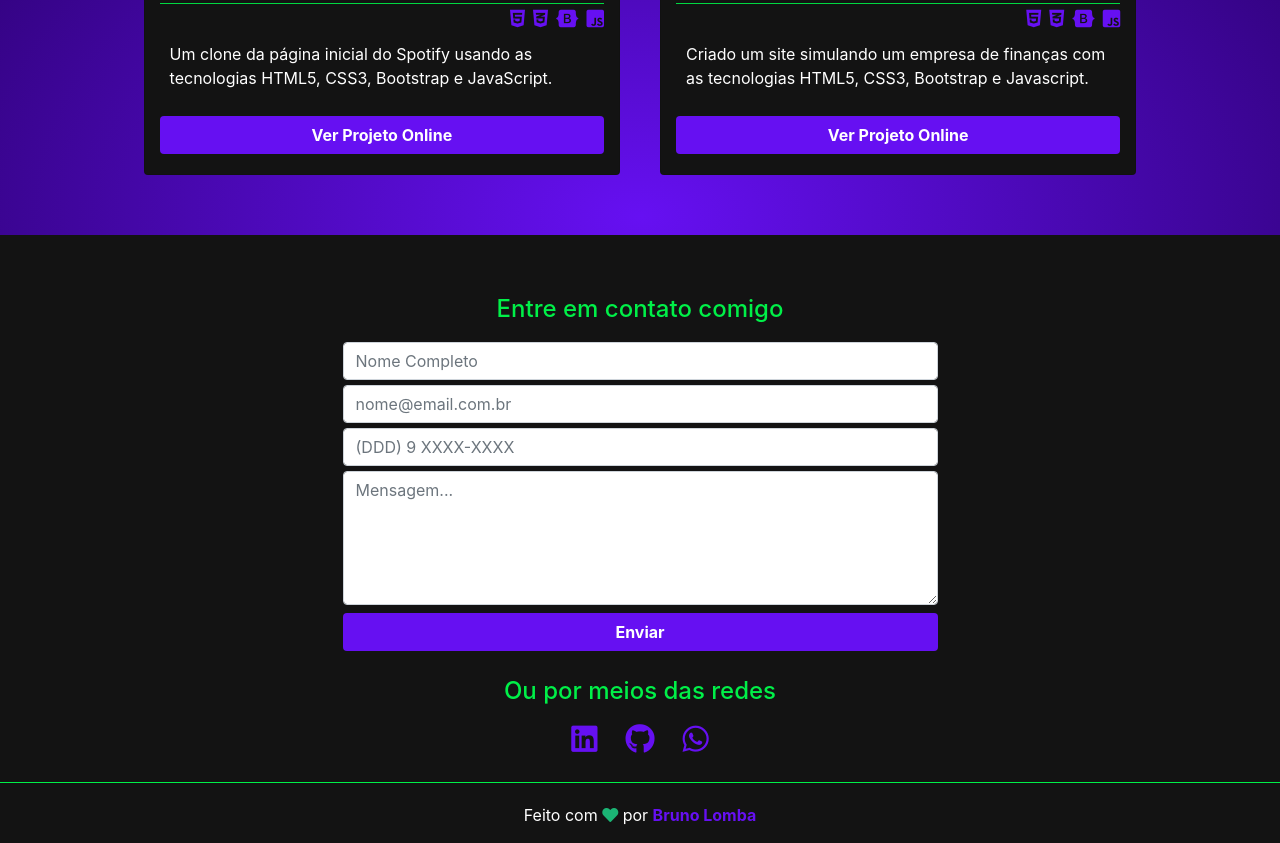
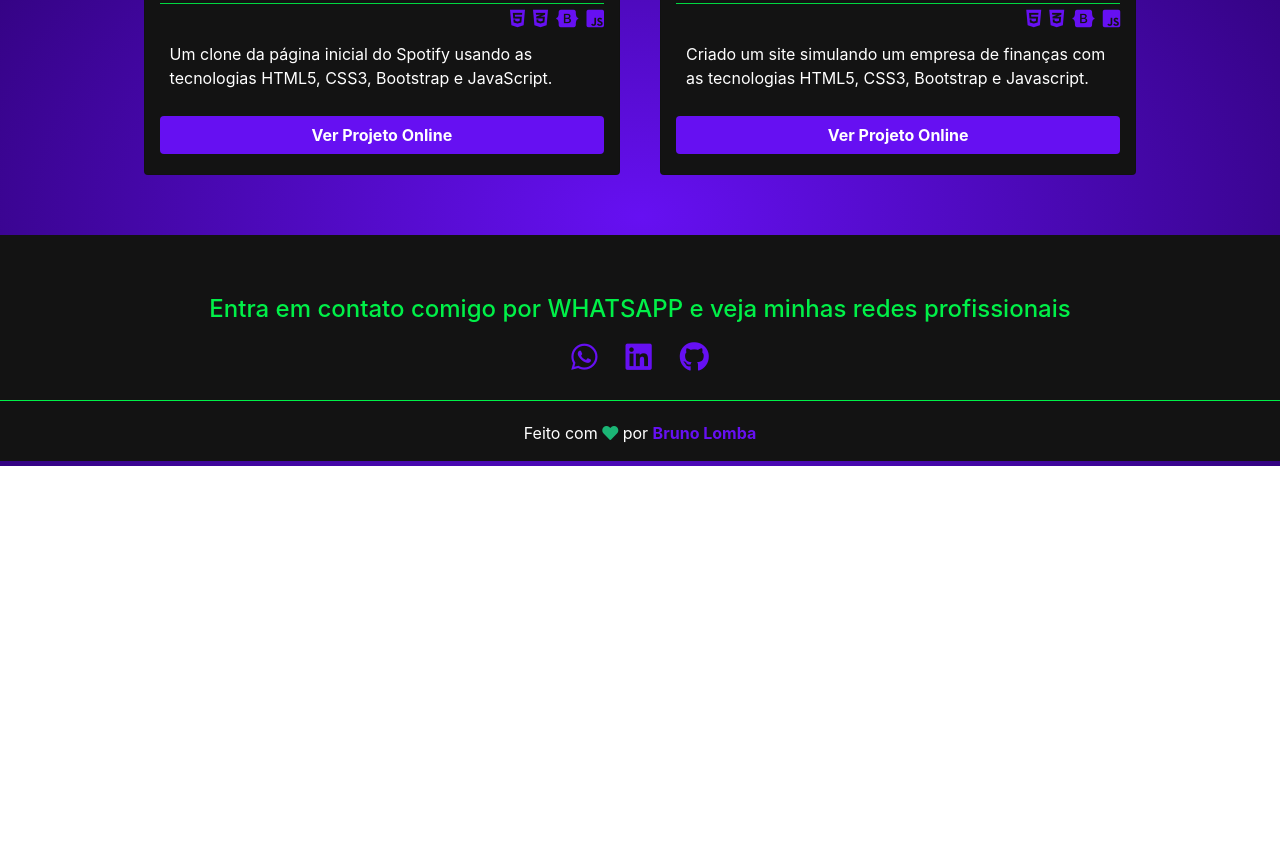
Before and after one commit to brunolomba/portfolio, a plain HTML site: page index.html in a window 1280 px wide. Shown: the part 983-1826 px from the top of the page. After the commit the page ends 1449 px from the top, so only its background shows below. Drawn offline with nearby package versions, Linux system fonts and the light colour scheme.

Commit message:
Remocao do formulario e alteracao do texto das redes
O Github Pages não permite envio de formulário e vou usar esse site como portfólio temprário.

```diff
--- a/index.html
+++ b/index.html
@@ -154,6 +154,7 @@
 
 		<section id="contact">
 			<div class="container-fluid">
+				<!-- Parte removida por não ser possível usar formulário no Github.
 				<h4>Entre em contato comigo</h4>
 				<div class="col-10 col-md-8 col-lg-6 mx-auto">
 					<form class="form-group" action="">
@@ -168,12 +169,13 @@
 						<button type="submit" class="btn btn-block">Enviar</button>
 					</form>
 				</div>
-				<h4>Ou por meios das redes</h4>
+				-->
+				<h4>Entra em contato comigo por WHATSAPP e veja minhas redes profissionais</h4>
 				<div>
 					<ul class="list-inline d-flex justify-content-center">
+						<li class="list-inline-item"><a href="https://api.whatsapp.com/send?phone=5511952193890&text=Ol%C3%A1%2C%20Tudo%20bem%3F" target="_blank" class="fab fa-whatsapp"></a></li>
 						<li class="list-inline-item"><a href="https://www.linkedin.com/in/brunogodoilomba/" target="_blank" class="fab fa-linkedin"></a></li>
 						<li class="list-inline-item"><a href="https://github.com/brunolomba" target="_blank" class="fab fa-github"></a></li>
-						<li class="list-inline-item"><a href="https://api.whatsapp.com/send?phone=5511952193890&text=Ol%C3%A1%2C%20Tudo%20bem%3F" target="_blank" class="fab fa-whatsapp"></a></li>
 					</ul>
 				</div>
 			</div>
```
